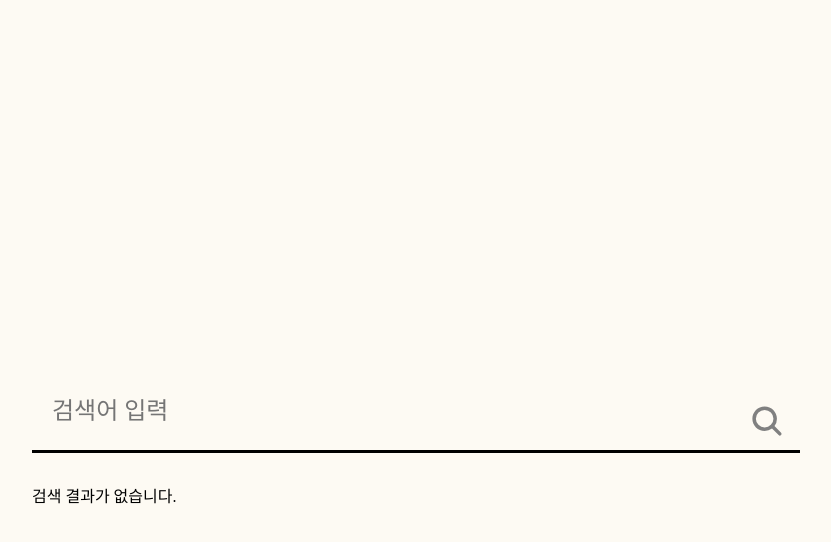
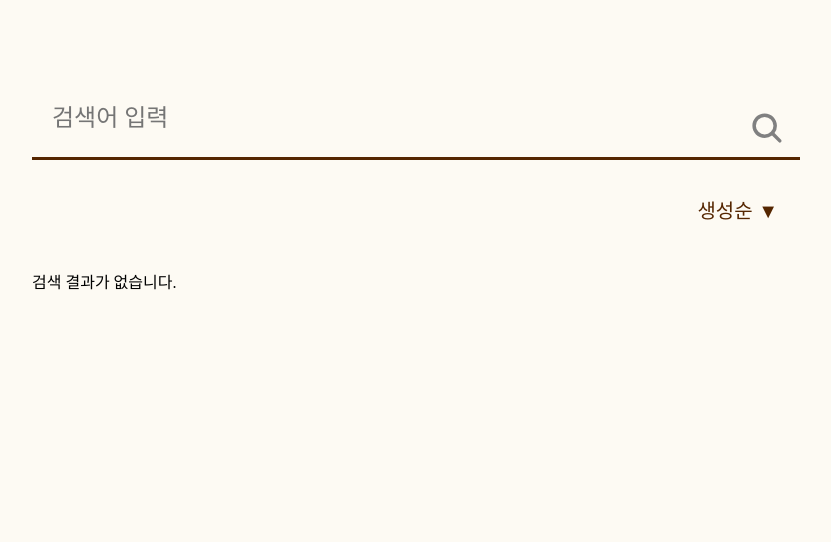
Before and after one commit to Together-time/FrontEnd, a Next.js app: page /search in a window 1280 px wide. Shown: the top 542 px of the page, without its empty margins (224-1055 px from the left). Built offline with nearby package versions, Linux system fonts and the light colour scheme; a web font is replaced by a local one.

Commit message:
[FEAT] 검색 조회수/생성순 정렬렬

```diff
--- a/src/app/search/page.css
+++ b/src/app/search/page.css
@@ -10,8 +10,8 @@ body{
     font-family: 'KyoboHand';
     margin: 0;
     display: flex;
+    overflow-y: auto;
     justify-content: center;
-    align-items: center;
 }
 
 .searchPage{
@@ -35,7 +35,7 @@ body{
     height: 10vh;
     background-color: transparent;
     border: none;
-    border-bottom: 3px solid black;
+    border-bottom: 3px solid rgb(85, 38, 0);
     padding: 20px;
     font-size: 24px;
     outline: none;
@@ -56,6 +56,53 @@ body{
     color: rgb(251, 189, 76);
     transform: translateY(-50%) scale(1.2);
 }
+
+/*생성순/조회수 선택*/
+.sortDropdownContainer {
+    display: flex;
+    justify-content: flex-end;
+    margin-top: 10px;
+    padding-right: 10px;
+}
+
+.sortDropdown {
+    position: relative;
+    display: inline-block;
+    margin-top: 10px;
+}
+
+.sortButton {
+    background: transparent;
+    border: none;
+    padding: 15px 12px;
+    cursor: pointer;
+    font-size: 20px;
+    color: rgb(85, 38, 0);
+}
+
+.sortMenu {
+    position: absolute;
+    top: 100%;
+    left: 0;
+    background: white;
+    border: 1px solid #ddd;
+    border-radius: 4px;
+    width: 100px;
+    box-shadow: 0px 2px 4px rgba(0, 0, 0, 0.1);
+    z-index: 10;
+}
+
+.sortMenu li {
+    list-style: none;
+    padding: 8px;
+    cursor: pointer;
+    font-size: 18px;
+}
+
+.sortMenu li:hover {
+    background: #f0f0f0;
+}
+
 
 /*검색 결과*/
 .searchList {
--- a/src/app/search/page.tsx
+++ b/src/app/search/page.tsx
@@ -15,10 +15,12 @@ const Search: React.FC = () => {
     const dispatch = useAppDispatch();
     const { searchResults, status, error } = useSelector((state: any) => state.search);
     const [selectedProject, setSelectedProject] = useState<{ id: number; title: string } | null>(null);
+    const [isDropdownOpen, setIsDropdownOpen] = useState(false);
+    const [ sortOption, setSortOption ] = useState("생성순");
 
     const handleSearch = () => {
         if (keyword.trim() === "") return;
-        dispatch(fetchSearchProjects(keyword));
+        dispatch(fetchSearchProjects({keyword, sort: sortOption === "생성순" ? "CREATED_DESC" : "VIEWS_DESC"}));
     }
 
     const handleKeyPress = (event: React.KeyboardEvent<HTMLInputElement>) => {
@@ -27,7 +29,18 @@ const Search: React.FC = () => {
         }
     };
 
+    // 생성순/조회순 선택
+    const toggleDropdown = () => {
+        setIsDropdownOpen(!isDropdownOpen);
+    }
 
+    const handleSortChange = (option: string) => {
+        setSortOption(option);
+        setIsDropdownOpen(false);
+        dispatch(fetchSearchProjects({ keyword, sort: option === "생성순" ? "CREATED_DESC" : "VIEWS_DESC" }));
+    }
+
+    // 일정 보기
     const openPopup = (projectId: number, title: string) => {
         setSelectedProject({ id: projectId, title });
     };
@@ -45,6 +58,20 @@ const Search: React.FC = () => {
                         onChange={(e) => setKeyword(e.target.value)}
                         onKeyDown={handleKeyPress}/>
                 <IoSearch className="searchIcon" onClick={handleSearch}/>
+            </div>
+
+            <div className="sortDropdownContainer">
+                <div className="sortDropdown">
+                    <button className="sortButton" onClick={toggleDropdown}>
+                        {sortOption}   ▼
+                    </button>
+                    {isDropdownOpen && (
+                        <ul className="sortMenu">
+                            <li onClick={() => handleSortChange("생성순")}>생성순</li>
+                            <li onClick={() => handleSortChange("조회수")}>조회수</li>
+                        </ul>
+                    )}
+                </div>
             </div>
 
             {/* 검색 결과 출력 */}
--- a/src/app/store/searchSlice.ts
+++ b/src/app/store/searchSlice.ts
@@ -4,29 +4,16 @@ import axios from "axios";
 //검색 및 프로젝트 정보
 export const fetchSearchProjects = createAsyncThunk(
     "search/fetchSearchProjects",
-    async (keyword: string, thunkAPI) => {
+    async ({ keyword, sort }: { keyword: string; sort: string }, thunkAPI) => {
         try {
-            console.log("🔍 검색 요청 params:", { keyword });
+          const response = await axios.get(`${process.env.NEXT_PUBLIC_API_URL}/api/projects/search`, {
+            params: { keyword, sort },
+            withCredentials: true,
+          });
 
-            //검색 API 호출
-            const response = await axios.get(`${process.env.NEXT_PUBLIC_API_URL}/api/projects/search`, {
-                params: { keyword },
-                withCredentials: true,
-            });
+          return response.data;
 
-            console.log("📌 검색된 프로젝트 목록:", response.data);
-
-            //프로젝트 정보 호출(클릭 이벤트에 합쳐주기)
-            const detailedProjects = await Promise.all(
-                response.data.map(async (project:any) => {
-                    const detailResponse = await axios.get(`${process.env.NEXT_PUBLIC_API_URL}/api/projects/${project.projectId}`, {
-                        withCredentials: true,
-                    });
-                    return { ...project, details: detailResponse.data };
-                })
-            );
-
-            return detailedProjects;
+            return response.data;
         } catch (error: any) {
             console.error("API 요청 에러: ", error.response?.data || error.message);
             return thunkAPI.rejectWithValue(error.response?.data || "검색 실패");
@@ -36,19 +23,25 @@ export const fetchSearchProjects = createAsyncThunk(
 
 //프로젝트 일정 가져오기
 export const fetchProjectSchedules = createAsyncThunk<
-    { projectId: number; schedules: any },
+    { projectId: number; schedules: any; details: any },
     number,
     { rejectValue: string }
 >(
     "search/fetchProjectSchedules",
     async (projectId, thunkAPI) => {
         try {
-            const response = await axios.get(
+            const scheduleResponse = await axios.get(
                 `${process.env.NEXT_PUBLIC_API_URL}/api/schedule/${projectId}`,
                 { withCredentials: true }
             );
-            console.log("일정 상세: ", response);
-            return { projectId, schedules: response.data };
+
+            //프로젝트 상세 요청
+            const detailResponse = await axios.get(
+                `${process.env.NEXT_PUBLIC_API_URL}/api/projects/${projectId}`,
+                { withCredentials: true }
+            );
+            return { projectId, schedules: scheduleResponse.data, details: detailResponse.data };
+
         } catch (error: any) {
             return thunkAPI.rejectWithValue(error.response?.data || "일정 데이터를 가져올 수 없습니다.");
         }
```
